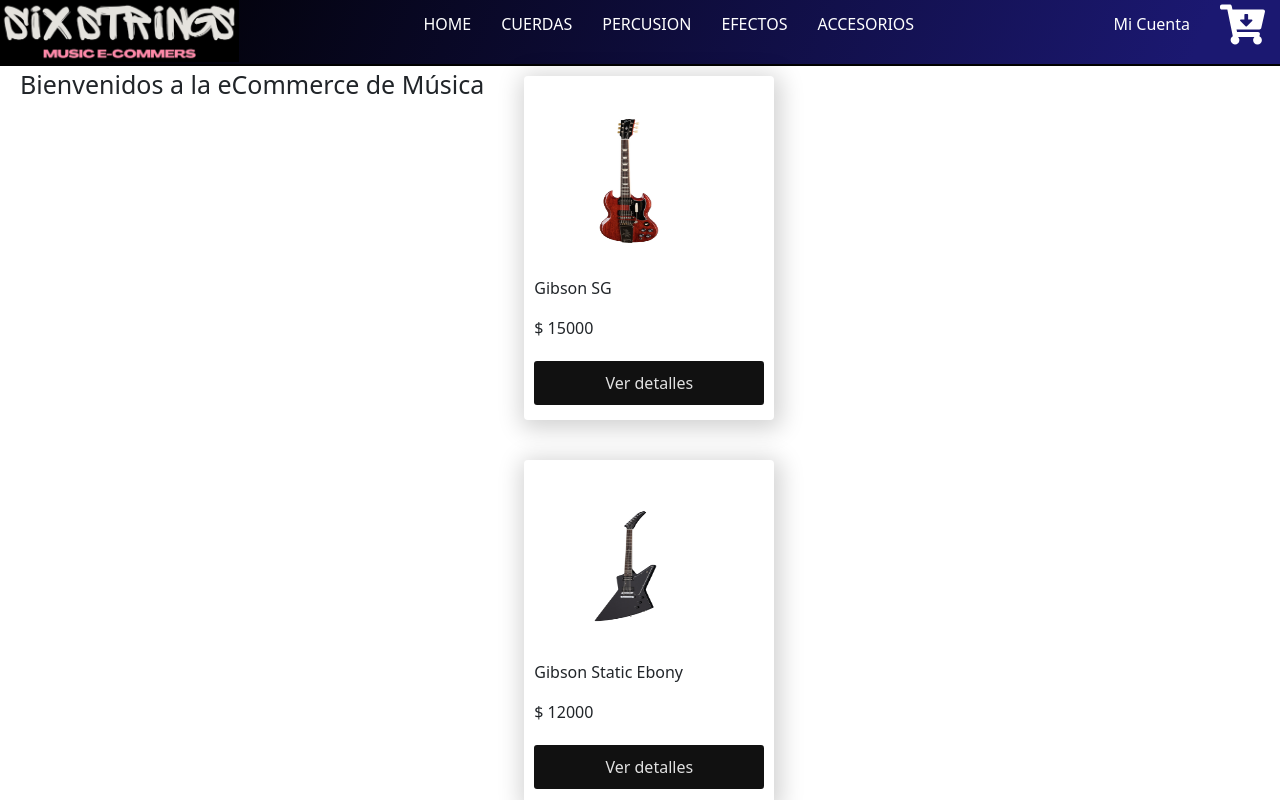
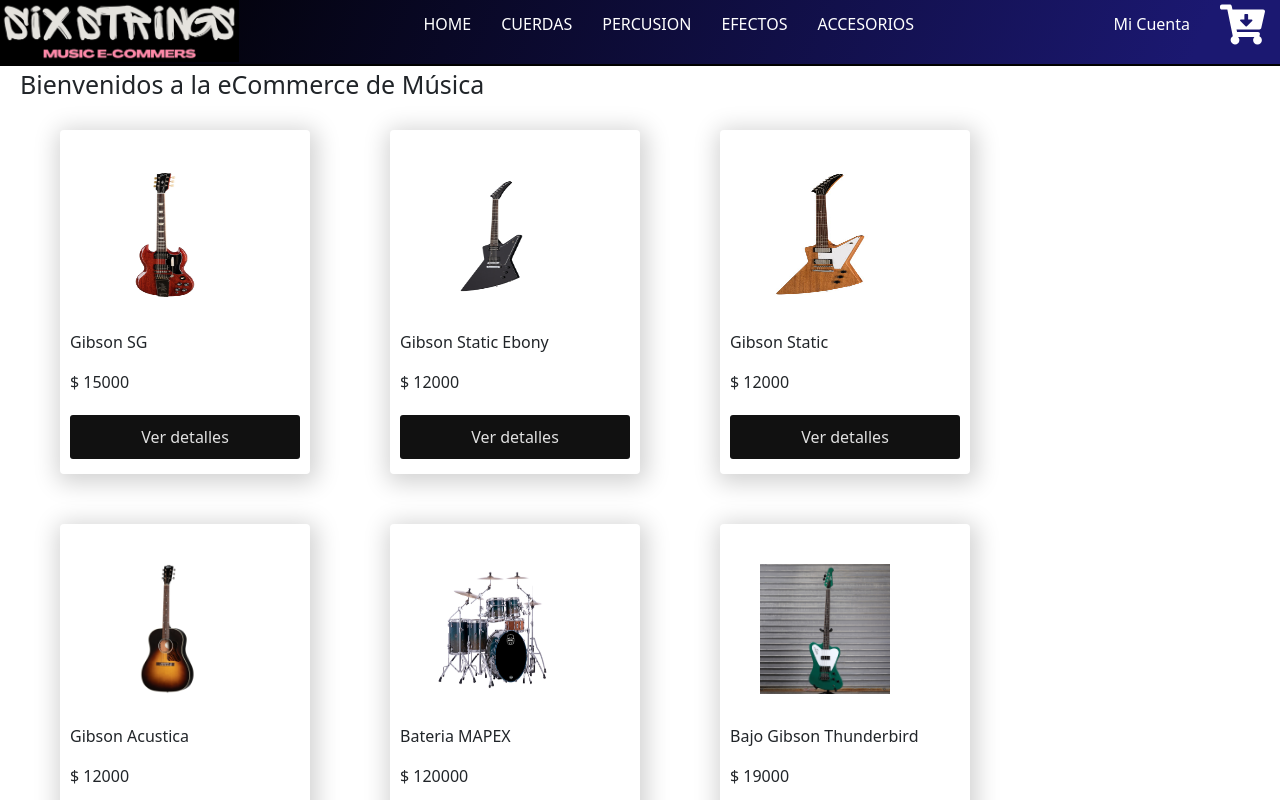
Before and after one commit to marianocarro/sixstring_ecommerce, a React (Vite) app: page / in a window 1280 px wide. Shown: the top 800 px of the page. Built offline with nearby package versions, Linux system fonts and the light colour scheme.

Commit message:
entrega final
sumando mejoras para entrega final

```diff
--- a/package.json
+++ b/package.json
@@ -10,6 +10,7 @@
     "preview": "vite preview"
   },
   "dependencies": {
+    "firebase": "^10.8.0",
     "react": "^18.2.0",
     "react-dom": "^18.2.0",
     "react-icons": "^4.12.0",
--- a/src/components/Item/Item.jsx
+++ b/src/components/Item/Item.jsx
@@ -21,7 +21,7 @@
 
   return (
     <div
-      onMouseOver={handleMouseOver} //en Reat los eventos siempre empiezan con on. Evento de zoom cuando paso el mouse por sobre el item
+      onMouseOver={handleMouseOver} //en React los eventos siempre empiezan con on. Evento de zoom cuando paso el mouse por sobre el item
       onMouseLeave={handleMouseLeave}
       className="item">
         <img className="image" src={product.image} alt={product.name} />
--- a/src/components/ItemList/ItemList.jsx
+++ b/src/components/ItemList/ItemList.jsx
@@ -5,7 +5,7 @@
 
 const ItemList = ({products}) => {
   return (
-    <div>
+    <div className="item-list">
               {
         products.map((product)=>(
           <Item product={product} key={product.id}/>
--- a/src/components/ItemListContainer/ItemListContainer.css
+++ b/src/components/ItemListContainer/ItemListContainer.css
@@ -2,8 +2,10 @@
   padding: 0 20px;
   display: flex;
   flex-wrap: wrap;
+
 }
 
 .item-list-container .saludo {
+
   font-size: 25px;
 }
--- a/src/components/Utilities/data.js
+++ b/src/components/Utilities/data.js
@@ -2,7 +2,7 @@
     {
       id: "sg1",
       name: "Gibson SG",
-      description: "",
+      description: "Gibson solor cherry clasico modelo SG",
       stock: 10,
       price: 15000,
       image: "/public/img/sg1cherry.jpg",
```
Also changed, not shown: src/db/db.js (added), 1 other file (tests, documents, lock files or other folders).
